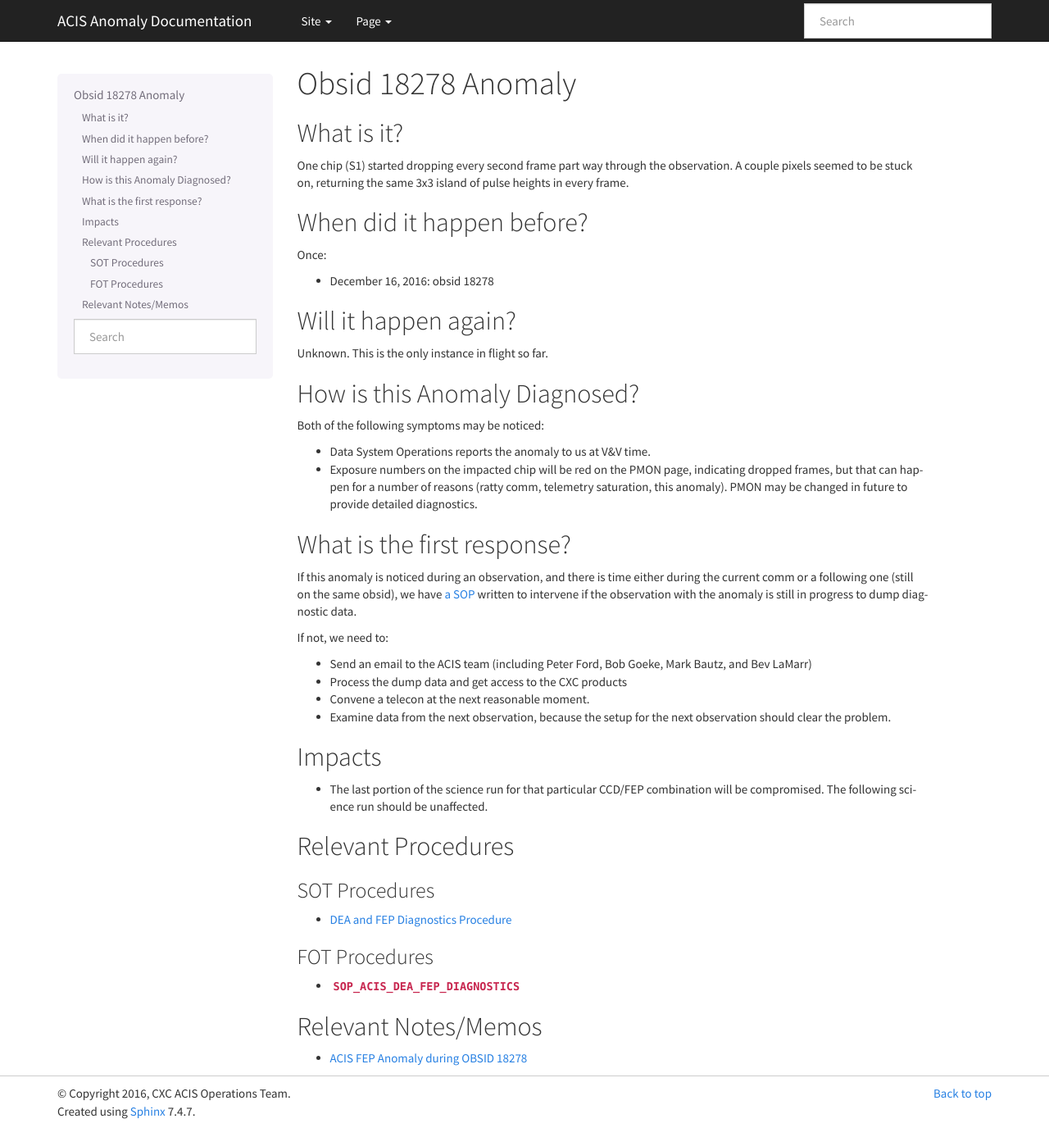
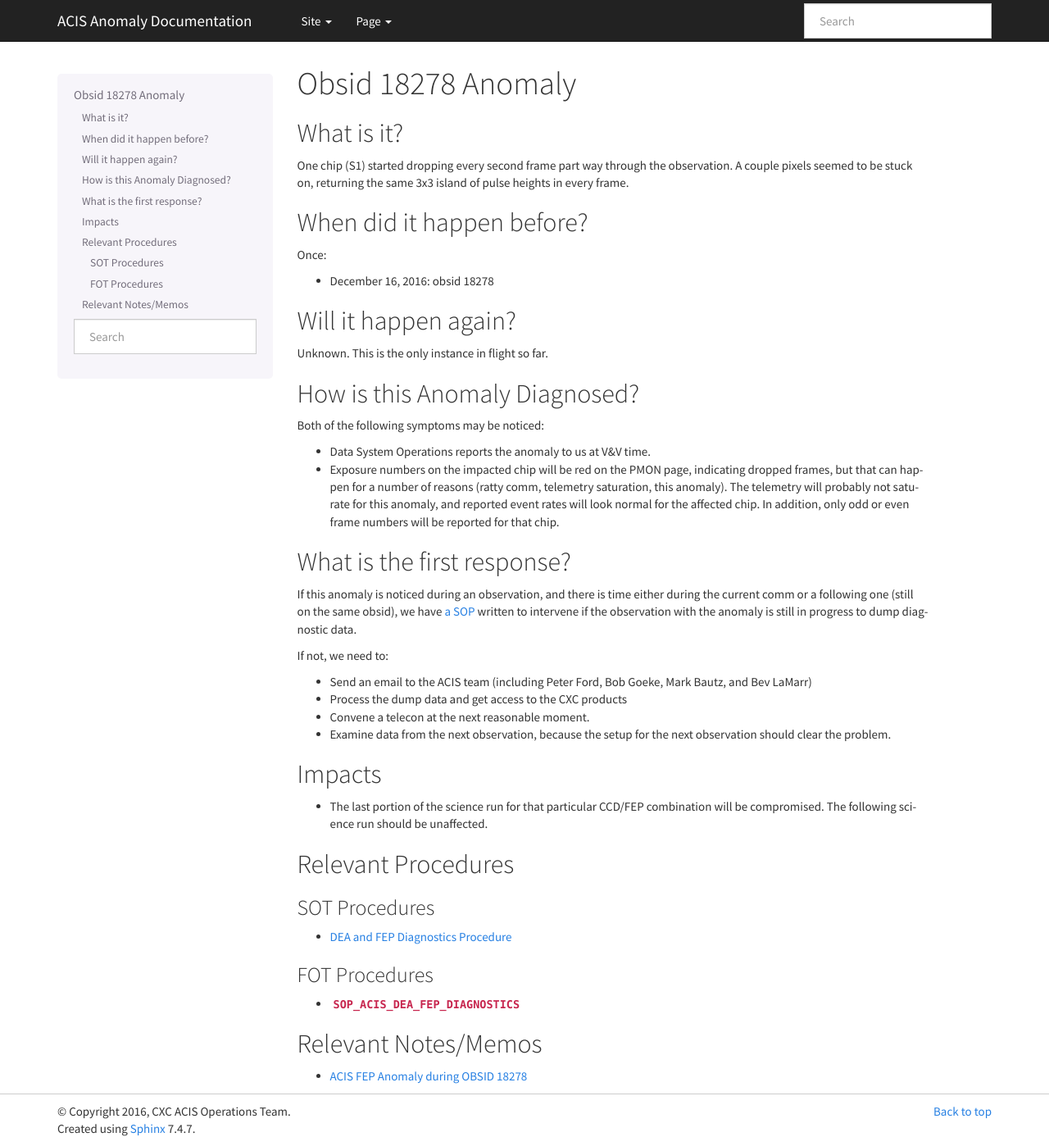
Before and after one commit to acisops/acis_anomaly_pages, a Sphinx documentation site: the page built from source/obs18278_anomaly.rst, in a window 1280 px wide and 1398 px high. Shown: the whole window at 82% size. Built offline with Sphinx 7.4.7, drawn with Linux system fonts in a browser that asks for light colours.

Commit message:
Added symptoms from Peter @ 1/25/17 meeting

```diff
--- a/source/obs18278_anomaly.rst
+++ b/source/obs18278_anomaly.rst
@@ -26,7 +26,7 @@ How is this Anomaly Diagnosed?
 Both of the following symptoms may be noticed:
 
 * Data System Operations reports the anomaly to us at V&V time.
-* Exposure numbers on the impacted chip will be red on the PMON page, indicating dropped frames, but that can happen for a number of reasons (ratty comm, telemetry saturation, this anomaly). PMON may be changed in future to provide detailed diagnostics.
+* Exposure numbers on the impacted chip will be red on the PMON page, indicating dropped frames, but that can happen for a number of reasons (ratty comm, telemetry saturation, this anomaly). The telemetry will probably not saturate for this anomaly, and reported event rates will look normal for the affected chip. In addition, only odd or even frame numbers will be reported for that chip.
 
 
 What is the first response?
```
